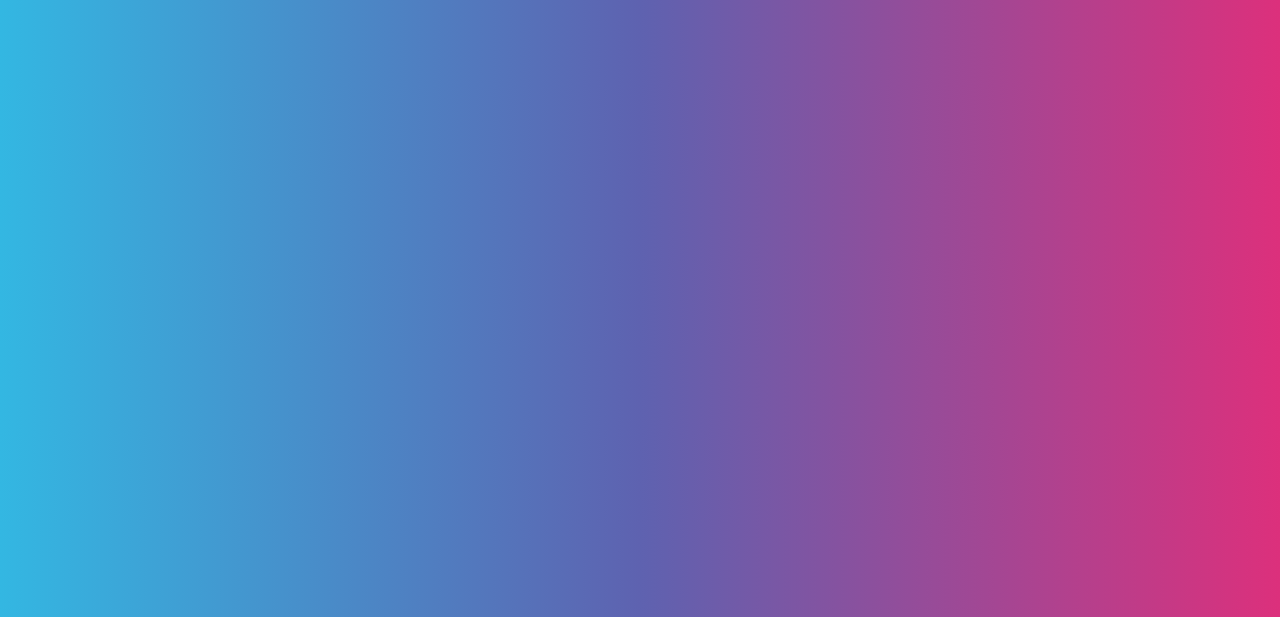
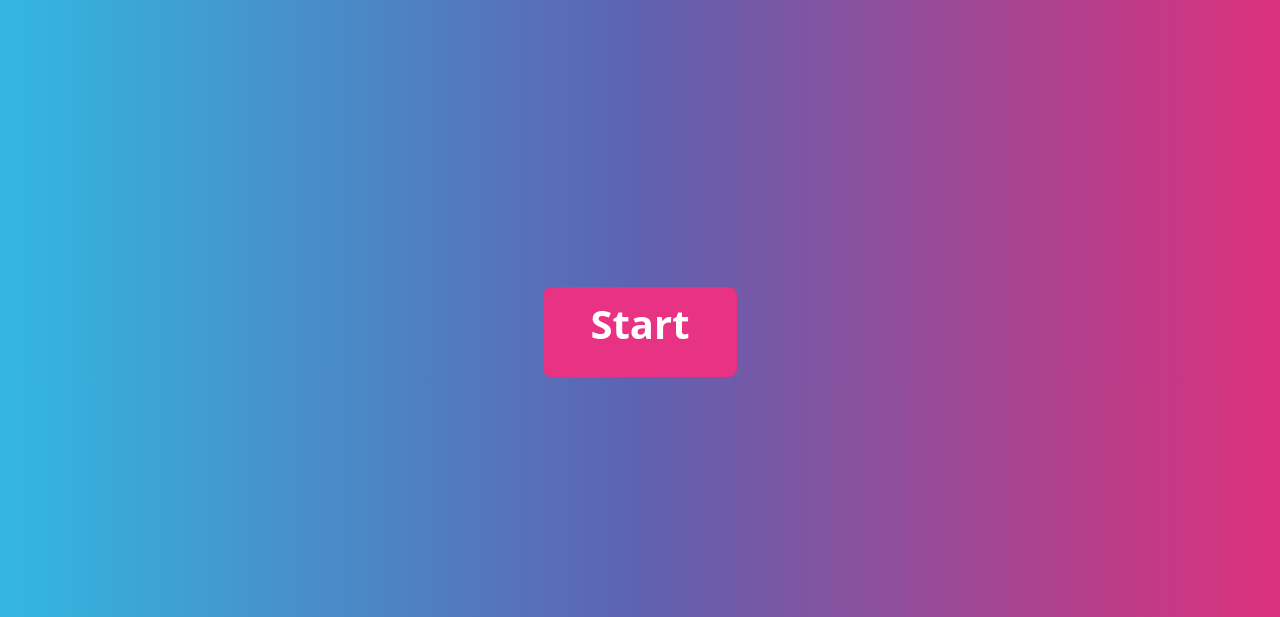
Before and after one commit to titin90/proyecto, a Flask app: page /home in a window 1280 px wide. Shown: the part 88-705 px from the top of the page. Run offline with Flask 2, Linux system fonts and the light colour scheme; parts of the project's set-up code (start-up, migrations or seed data) failed here and were passed over; some libraries are stand-ins or nearby versions.

Commit message:
Update home.html

```diff
--- a/templates/home.html
+++ b/templates/home.html
@@ -1 +1,19 @@
 {% extends "layout.html" %}
+{% block body %}
+<div class="row">
+    <form action="/scrapper" method="POST">
+        <div class="col-md-5 offset-md-auto mx-auto" style="text-align: center;">
+            <div class="p-4"></div>
+            <div class="p-4"></div>
+            <div class="p-4"></div>
+            <button class="col-md-5 offset-md-auto mx-auto btn btn-primary" type="submit" >
+                <h1>Start</h1>
+            </button>
+        </div>
+    </form>
+</div>
+
+
+
+
+{% endblock %}
```
